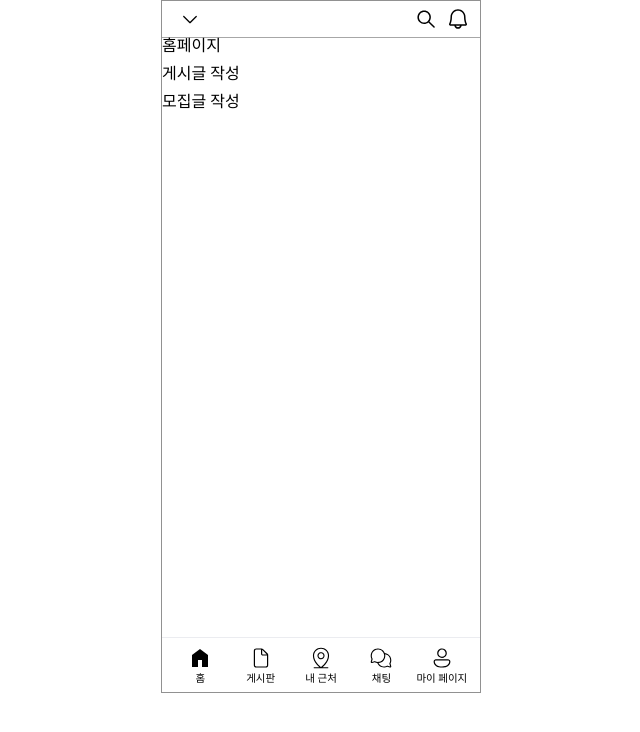
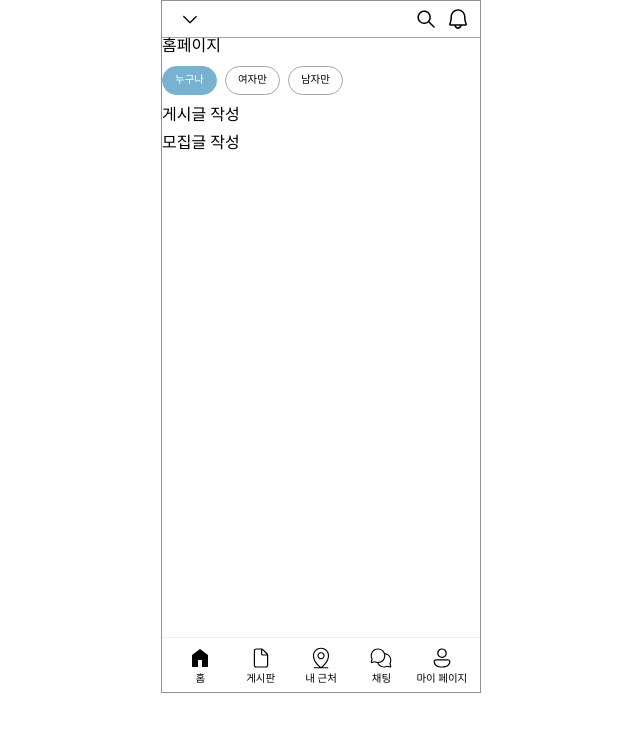
Before and after one commit to FRONTENDSCHOOL10/seven-11, a React app: page /home in a window 1280 px wide. Shown: the top 732 px of the page, without its empty margins (319-959 px from the left). Built offline with nearby package versions, Linux system fonts and the light colour scheme; the HTML template or start-up script is replaced by a standard one.

Commit message:
[Feat] 셀렉트 버튼 컴포넌트 구현 - HomePage내 테스트코드

```diff
--- /dev/null
+++ b/src/components/SelectButton.jsx
@@ -0,0 +1,33 @@
+import { useState } from 'react';
+import { arrayOf, shape, string } from 'prop-types';
+
+SelectButton.propTypes = {
+  options: arrayOf(
+    shape({
+      value: string.isRequired,
+      label: string.isRequired,
+    })
+  ).isRequired,
+};
+
+export default function SelectButton({ options }) {
+  const [selected, setSelected] = useState(options[0].value);
+
+  return (
+    <div className="flex space-x-2">
+      {options.map(({ value, label }) => (
+        <button
+          key={value}
+          className={`px-3 py-2 rounded-full text-sm border box-border ${
+            selected === value
+              ? 'bg-primary border-primary text-white'
+              : 'bg-transparent border-gray-200 text-black'
+          }`}
+          onClick={() => setSelected(value)}
+        >
+          {label}
+        </button>
+      ))}
+    </div>
+  );
+}
--- a/src/pages/HomePage.jsx
+++ b/src/pages/HomePage.jsx
@@ -1,9 +1,17 @@
+import SelectButton from '@/components/SelectButton';
 import { Link } from 'react-router-dom';
 
 export default function HomePage() {
   return (
     <div className="flex gap-3 flex-col">
       <h1>홈페이지</h1>
+      <SelectButton
+        options={[
+          { value: 'anyone', label: '누구나' },
+          { value: 'female', label: '여자만' },
+          { value: 'male', label: '남자만' },
+        ]}
+      />
       <Link to={'board/post'}>게시글 작성</Link>
       <Link to={'study-post'}>모집글 작성</Link>
     </div>
```
